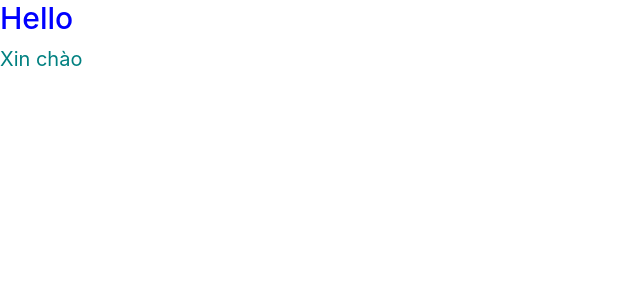
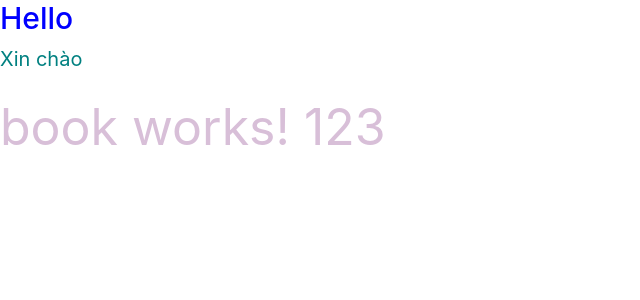
Before and after one commit to tientm96/learn-angular, an Angular app: page / in a window 1280 px wide. Shown: the top 300 px of the page, without its empty margins (0-640 px from the left). Built offline with nearby package versions, Linux system fonts and the light colour scheme.

Commit message:
create component and life cycle hooks

```diff
--- a/src/app/app.component.html
+++ b/src/app/app.component.html
@@ -2,3 +2,4 @@
 <!-- <h1>Welcome to {{ title }}!</h1> -->
 
 <app-world></app-world>
+<app-book></app-book>
--- a/src/app/app.module.ts
+++ b/src/app/app.module.ts
@@ -2,7 +2,8 @@ import { BrowserModule } from '@angular/platform-browser';
 import { NgModule } from '@angular/core';
 
 import { AppComponent } from './app.component';
-import { WorldComponent } from './word/word.component'; //vì nằm trong cùng folder nên ko cần link
+import { WorldComponent } from './word/word.component';
+import { BookComponent } from './book/book.component';
 
 /*TẠO COMPONENT
 - app.module.ts : là file chạy đầu tiên.
@@ -17,7 +18,8 @@ và đc gọi vào bên trong declarations của file app.module.cs này.
 @NgModule({
   declarations: [
     AppComponent,
-    WorldComponent //và gọi component vào đây
+    WorldComponent, //và gọi component vào đây\
+    BookComponent,
   ],
   imports: [
     BrowserModule
--- /dev/null
+++ b/src/app/book/book.component.css
@@ -0,0 +1,4 @@
+p {
+    color: thistle;
+    font-size: 50px;
+}
--- /dev/null
+++ b/src/app/book/book.component.html
@@ -0,0 +1,3 @@
+<p>
+  book works! 123
+</p>
--- /dev/null
+++ b/src/app/book/book.component.ts
@@ -0,0 +1,26 @@
+import { Component, OnInit } from '@angular/core';
+
+@Component({
+  selector: 'app-book',
+  templateUrl: './book.component.html',
+  styleUrls: ['./book.component.css']
+})
+export class BookComponent implements OnInit {
+
+  constructor() { }
+
+  /*life cycle hooks: là cách để thực thi hành động nào đó, khi các sự kiện comp diễn ra như khi comp thay đổi trạng thái,
+  create, destroy, khi render các try component bên trong nó...
+
+  Vào https://angular.io/guide/lifecycle-hooks để xem thêm chi tiết.
+
+  -để dùng lifecycle-hooks thì kế thừa interface OnInit, nên có override method ngOnInit(),
+  hàm này đc chạy ngay sau constructor(): là thời điểm thích hợp để lấy dl trên server hoặc lấy dl các thuộc tính comp.
+
+  */
+  ngOnInit() {
+
+
+  }
+
+}
```
Also changed, not shown: 1 other file (tests, documents, lock files or other folders).
